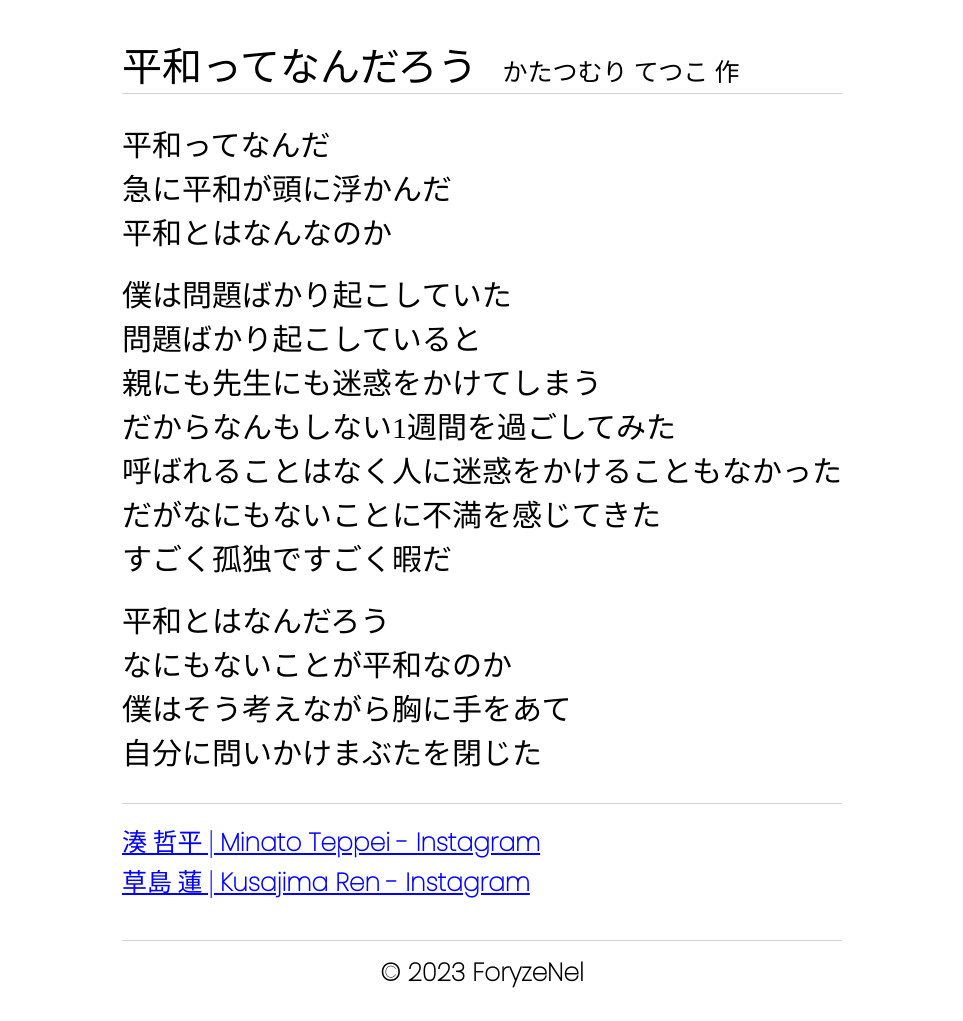
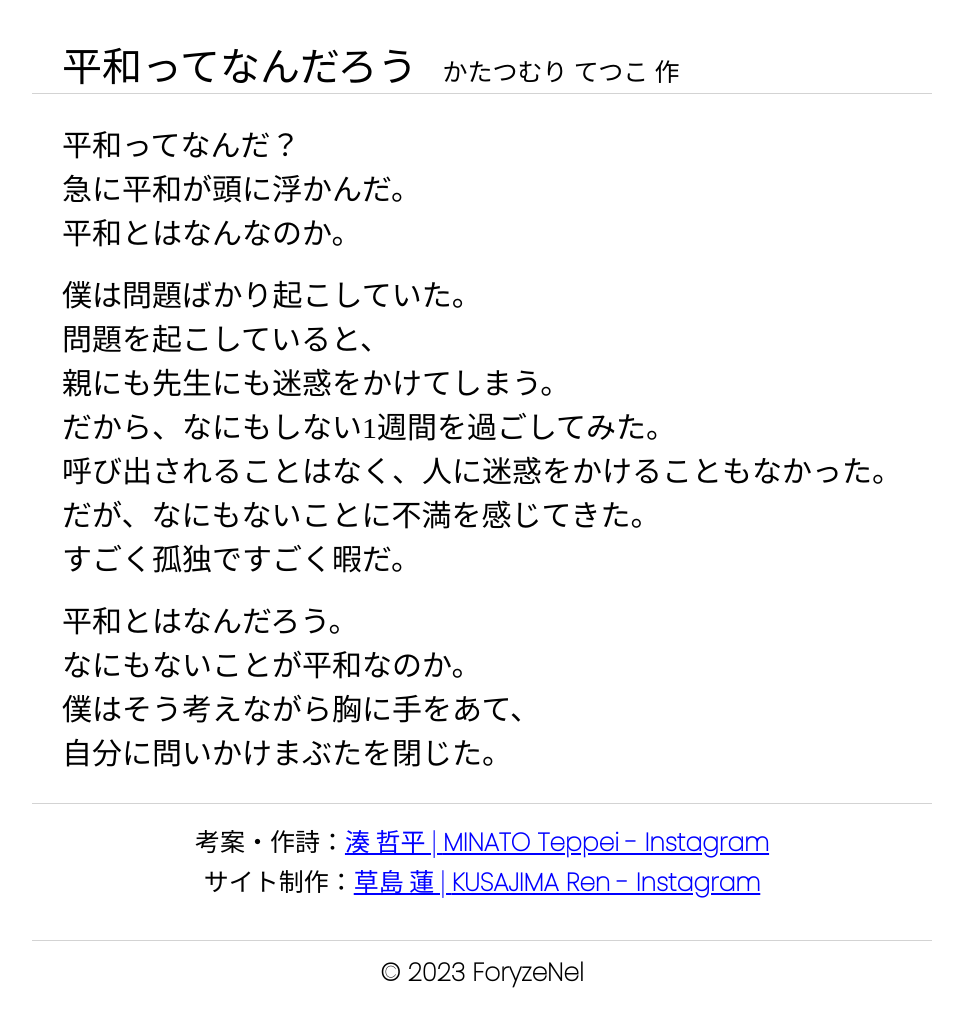
Before and after one commit to foryzen/tetsu, a plain HTML site: page index.html in a window 1280 px wide. Shown: the whole page, without its empty margins (158-1121 px from the left). Drawn offline with Linux system fonts and the light colour scheme.

Commit message:
Add files via upload

```diff
--- a/index.html
+++ b/index.html
@@ -17,25 +17,25 @@
     <div class="site">
         <h1 class="title align">平和ってなんだろう<span class="sakusya">かたつむり てつこ  作</span></h1>
 
-        <h2 class="cls-text align">平和ってなんだ</h2>
-        <h2 class="cls-text align">急に平和が頭に浮かんだ</h2>
-        <h2 class="cls-text align">平和とはなんなのか</h2>
+        <h2 class="cls-text align">平和ってなんだ？</h2>
+        <h2 class="cls-text align">急に平和が頭に浮かんだ。</h2>
+        <h2 class="cls-text align">平和とはなんなのか。</h2>
         <br>
-        <h2 class="cls-text align">僕は問題ばかり起こしていた</h2>
-        <h2 class="cls-text align">問題ばかり起こしていると</h2>
-        <h2 class="cls-text align">親にも先生にも迷惑をかけてしまう</h2>
-        <h2 class="cls-text align">だからなんもしない1週間を過ごしてみた</h2>
-        <h2 class="cls-text align">呼ばれることはなく人に迷惑をかけることもなかった</h2>
-        <h2 class="cls-text align">だがなにもないことに不満を感じてきた</h2>
-        <h2 class="cls-text align">すごく孤独ですごく暇だ</h2>
+        <h2 class="cls-text align">僕は問題ばかり起こしていた。</h2>
+        <h2 class="cls-text align">問題を起こしていると、</h2>
+        <h2 class="cls-text align">親にも先生にも迷惑をかけてしまう。</h2>
+        <h2 class="cls-text align">だから、なにもしない1週間を過ごしてみた。</h2>
+        <h2 class="cls-text align">呼び出されることはなく、人に迷惑をかけることもなかった。</h2>
+        <h2 class="cls-text align">だが、なにもないことに不満を感じてきた。</h2>
+        <h2 class="cls-text align">すごく孤独ですごく暇だ。</h2>
         <br>
-        <h2 class="cls-text align">平和とはなんだろう</h2>
-        <h2 class="cls-text align">なにもないことが平和なのか</h2>
-        <h2 class="cls-text align">僕はそう考えながら胸に手をあて</h2>
-        <h2 class="cls-text align cls-text-border うんちぶり">自分に問いかけまぶたを閉じた</h2>
+        <h2 class="cls-text align">平和とはなんだろう。</h2>
+        <h2 class="cls-text align">なにもないことが平和なのか。</h2>
+        <h2 class="cls-text align">僕はそう考えながら胸に手をあて、</h2>
+        <h2 class="cls-text align cls-text-border うんちぶり">自分に問いかけまぶたを閉じた。</h2>
         <br>
-        <a href="https://www.instagram.com/r_mk3_3/" class="cls-link align">湊 哲平 |  <span class="cls-spn-01">Minato Teppei - Instagram</span></a>
-        <a href="https://www.instagram.com/foryzen_dev/" class="cls-link align">草島 蓮 |  <span class="cls-spn-01">Kusajima Ren - Instagram</span></a>
+        <div class="cls-div"><span class="cls-spn-02">考案・作詩：</span><a href="https://www.instagram.com/r_mk3_3/" class="cls-link align">湊 哲平 |  <span class="cls-spn-01">MINATO Teppei - Instagram</span></a></div>
+        <div class="cls-div"><span class="cls-spn-02">サイト制作：</span><a href="https://www.instagram.com/foryzen_dev/" class="cls-link align">草島 蓮 |  <span class="cls-spn-01">KUSAJIMA Ren - Instagram</span></a></div>
         <br>
         <h2 class="copylight">© 2023 ForyzeNel</h2>
     </div>
--- a/style.css
+++ b/style.css
@@ -1,5 +1,9 @@
 body{
     text-align: center;
+}
+
+:root{
+    --pd: 0 30px;
 }
 
 h1,h2{
@@ -7,6 +11,7 @@ h1,h2{
 }
 
 .title{
+    padding: var(--pd);
     font-weight: 500;
     font-size: 40px;
     border-bottom: solid 1px lightgray;
@@ -19,6 +24,7 @@ h1,h2{
 }
 
 .cls-text{
+    padding: var(--pd);
     font-weight: 400;
     font-size: 30px;
     margin: 0;
@@ -31,7 +37,7 @@ h1,h2{
 .cls-link{
     font-family: 'Noto Sans JP', sans-serif;
     font-size: 25px;
-    display: block;
+    display: inline-block;
     font-weight: 500;
     color: blue;
 }
@@ -49,6 +55,15 @@ h1,h2{
     font-family: 'Poppins', sans-serif;
 }
 
+.cls-spn-02{
+    font-family: 'Noto Sans JP', sans-serif;
+    font-size: 25px;
+    display: inline-block;
+    font-weight: 500;
+    color: black;
+    text-decoration: none;
+}
+
 .copylight{
     border-top: solid 1px lightgray;
     padding-top: 0.5em;
@@ -62,3 +77,7 @@ h1,h2{
     padding-bottom: 1em;
     border-bottom: solid 1px lightgray;
 }
+
+.cls-div{
+    display: block;
+}
```
